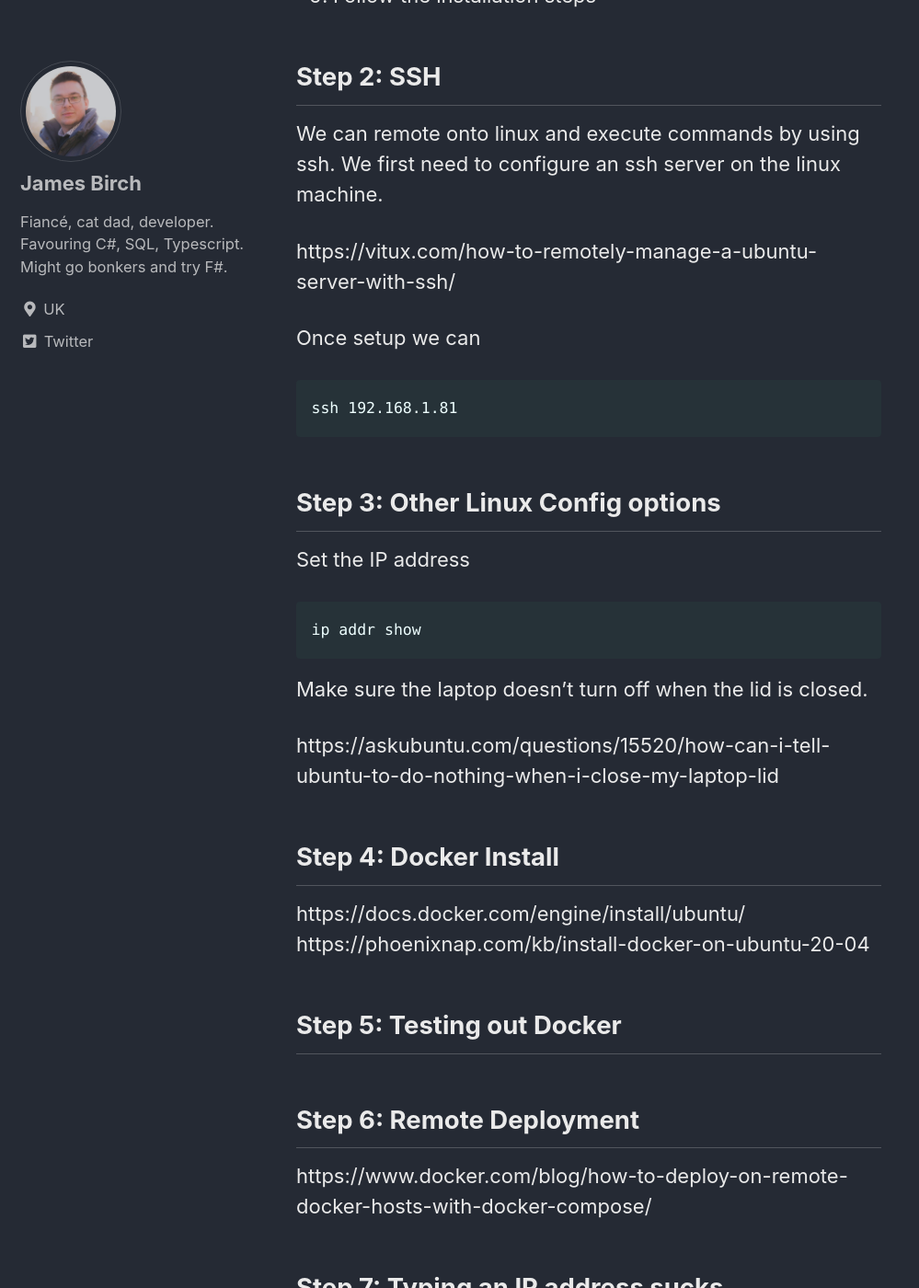
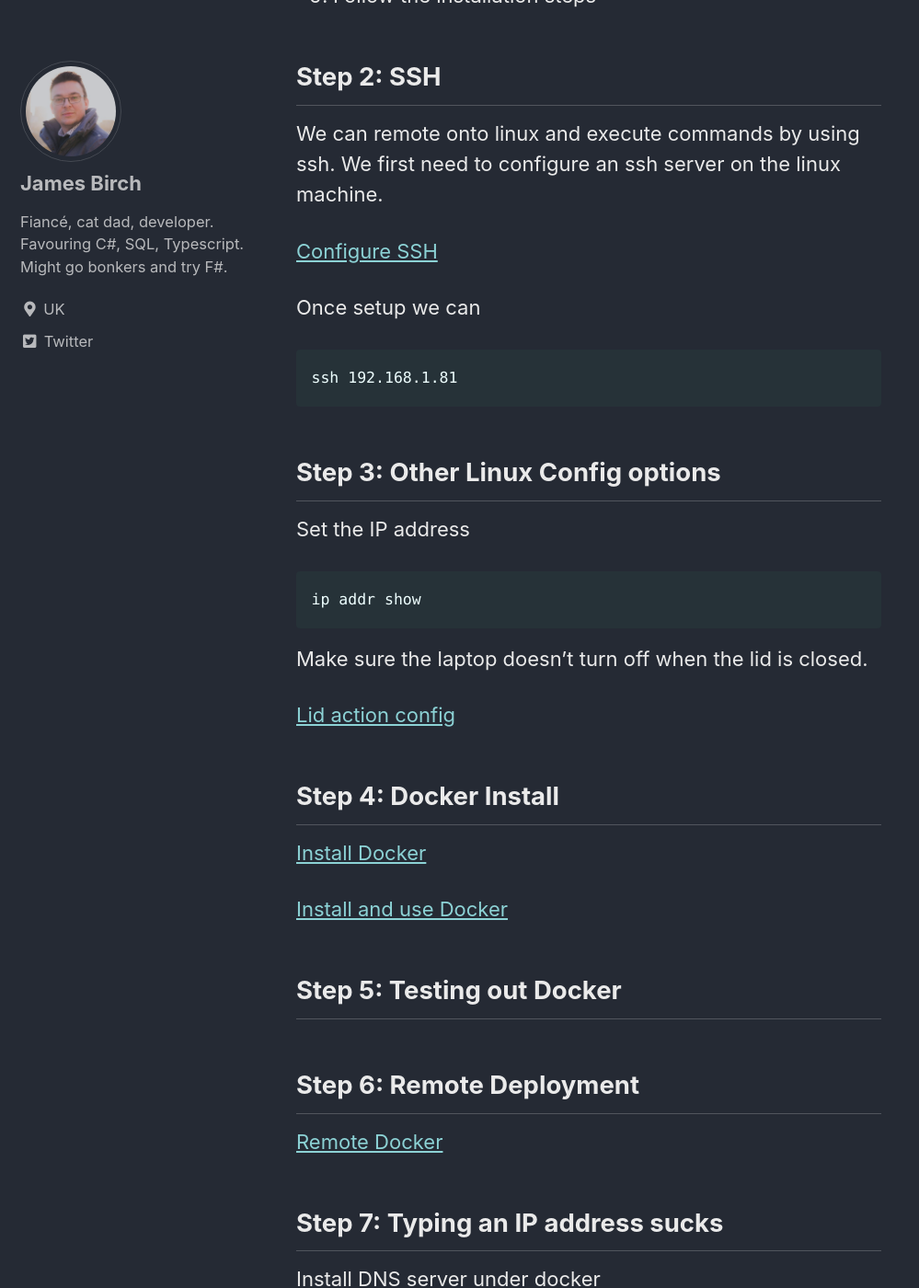
Before and after one commit to jamesrbirch/jamesrbirch.github.io, a Jekyll site: the page built from _posts/2021-02-13-time-to-setup-a-dev-environment.md, in a window 1280 px wide and 1400 px high, scrolled down 2108 px. Shown: the whole window at 92% size, without its empty margins (0-999 px from the left). Built offline with Jekyll 4.4.1, drawn with Linux system fonts in a browser that asks for light colours; cached includes are drawn as plain includes.

Commit message:
Writing first blog post - draft

```diff
--- a/_posts/2021-02-13-time-to-setup-a-dev-environment.md
+++ b/_posts/2021-02-13-time-to-setup-a-dev-environment.md
@@ -37,7 +37,7 @@ Alter the bios to boot from the USB, I needed to jump through a few hoops with t
 
 We can remote onto linux and execute commands by using ssh. We first need to configure an ssh server on the linux machine.
 
-https://vitux.com/how-to-remotely-manage-a-ubuntu-server-with-ssh/
+[Configure SSH](https://vitux.com/how-to-remotely-manage-a-ubuntu-server-with-ssh/)
 
 Once setup we can
 
@@ -55,18 +55,19 @@ ip addr show
 
 Make sure the laptop doesn't turn off when the lid is closed.
 
-https://askubuntu.com/questions/15520/how-can-i-tell-ubuntu-to-do-nothing-when-i-close-my-laptop-lid
+[Lid action config](https://askubuntu.com/questions/15520/how-can-i-tell-ubuntu-to-do-nothing-when-i-close-my-laptop-lid)
 
 ## Step 4: Docker Install
 
-https://docs.docker.com/engine/install/ubuntu/
-https://phoenixnap.com/kb/install-docker-on-ubuntu-20-04
+[Install Docker](https://docs.docker.com/engine/install/ubuntu/)
+
+[Install and use Docker](https://phoenixnap.com/kb/install-docker-on-ubuntu-20-04)
 
 ## Step 5: Testing out Docker
 
 ## Step 6: Remote Deployment
 
-https://www.docker.com/blog/how-to-deploy-on-remote-docker-hosts-with-docker-compose/
+[Remote Docker](https://www.docker.com/blog/how-to-deploy-on-remote-docker-hosts-with-docker-compose/)
 
 ## Step 7: Typing an IP address sucks
 
```
